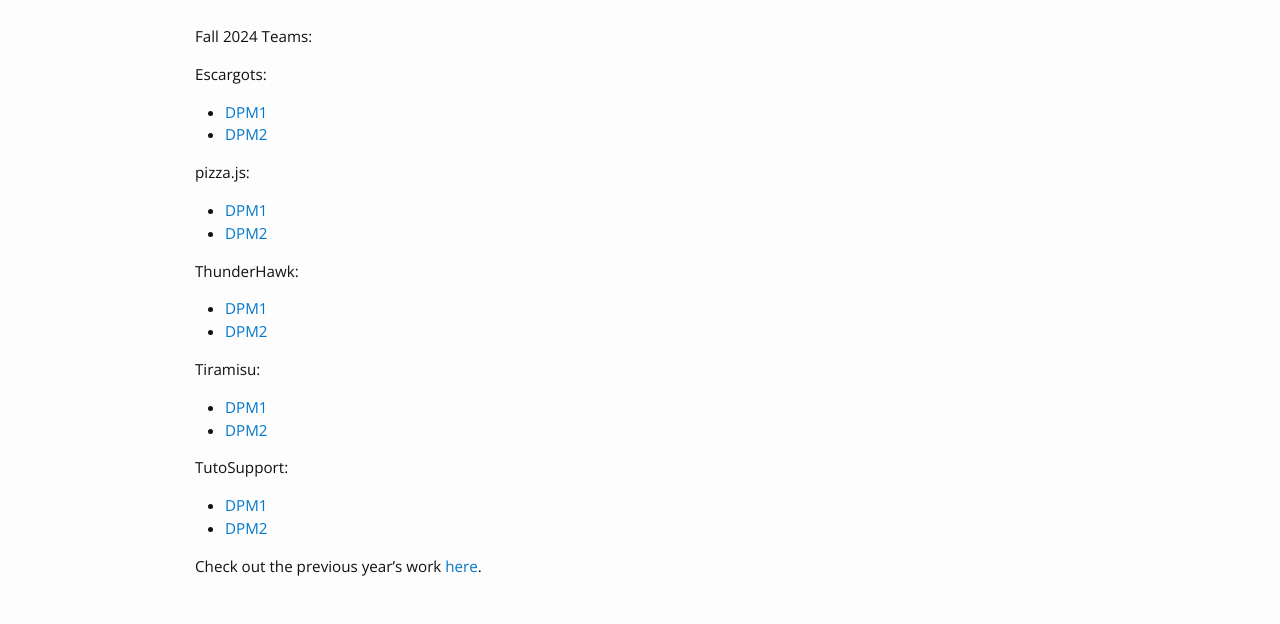
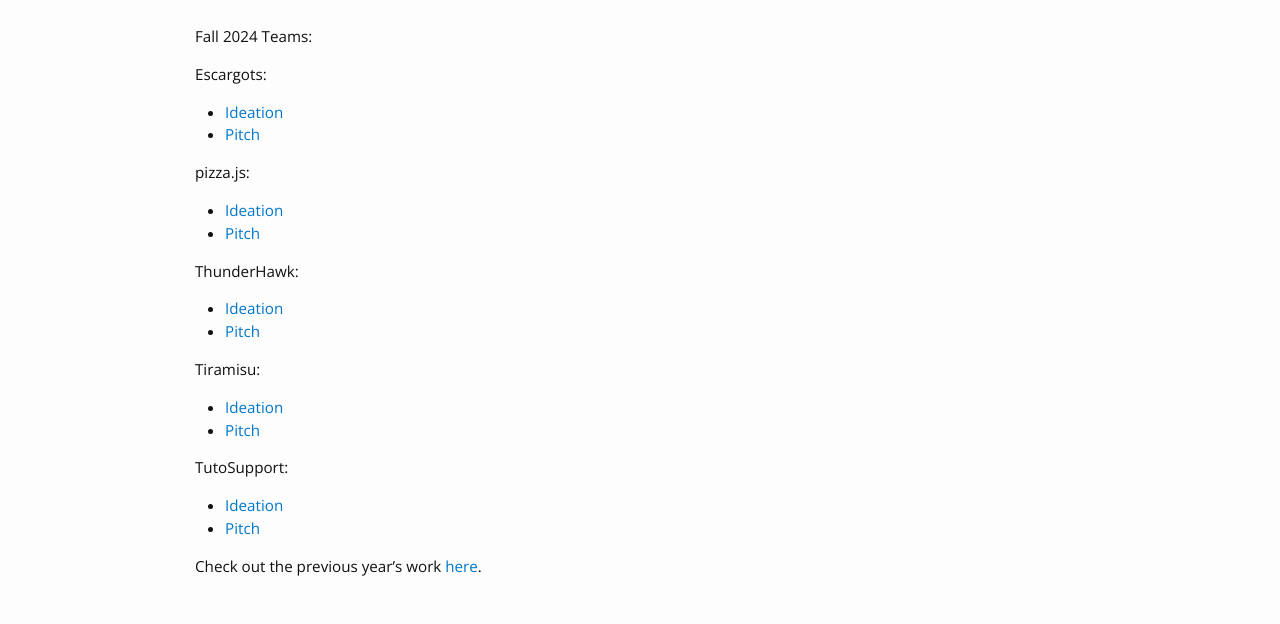
Before and after one commit to cstl-kaist/cs473-2025-fall, a Jekyll site: the page built from gallery.md, in a window 1280 px wide. Shown: the part 211-835 px from the top of the page. Built offline with Jekyll 4.4.1, drawn with Linux system fonts in a browser that asks for light colours; nearby versions of some CDN libraries.

Commit message:
Updated gallery wording

```diff
--- a/gallery.md
+++ b/gallery.md
@@ -7,24 +7,24 @@ permalink: /gallery/
 Fall 2024 Teams:
 
 Escargots:
-* [DPM1](/DPM/escargots/DPM1/report.md)
-* [DPM2](/DPM/escargots/DPM2/report.md)
+* [Ideation](/DPM/escargots/DPM1/report.md)
+* [Pitch](/DPM/escargots/DPM2/report.md)
 
 pizza.js:
-* [DPM1](/DPM/pizzajs/DPM1/report.md)
-* [DPM2](/DPM/pizzajs/DPM2/report.md)
+* [Ideation](/DPM/pizzajs/DPM1/report.md)
+* [Pitch](/DPM/pizzajs/DPM2/report.md)
 
 ThunderHawk:
-* [DPM1](/DPM/thunderhawk/DPM1/report.md)
-* [DPM2](/DPM/thunderhawk/DPM2/report.md)
+* [Ideation](/DPM/thunderhawk/DPM1/report.md)
+* [Pitch](/DPM/thunderhawk/DPM2/report.md)
 
 Tiramisu:
-* [DPM1](/DPM/tiramisu/DPM1/report.md)
-* [DPM2](/DPM/tiramisu/DPM2/report.md)
+* [Ideation](/DPM/tiramisu/DPM1/report.md)
+* [Pitch](/DPM/tiramisu/DPM2/report.md)
 
 TutoSupport:
-* [DPM1](/DPM/tutosupport/DPM1/report.md)
-* [DPM2](/DPM/tutosupport/DPM2/report.md)
+* [Ideation](/DPM/tutosupport/DPM1/report.md)
+* [Pitch](/DPM/tutosupport/DPM2/report.md)
 
 
 
```
